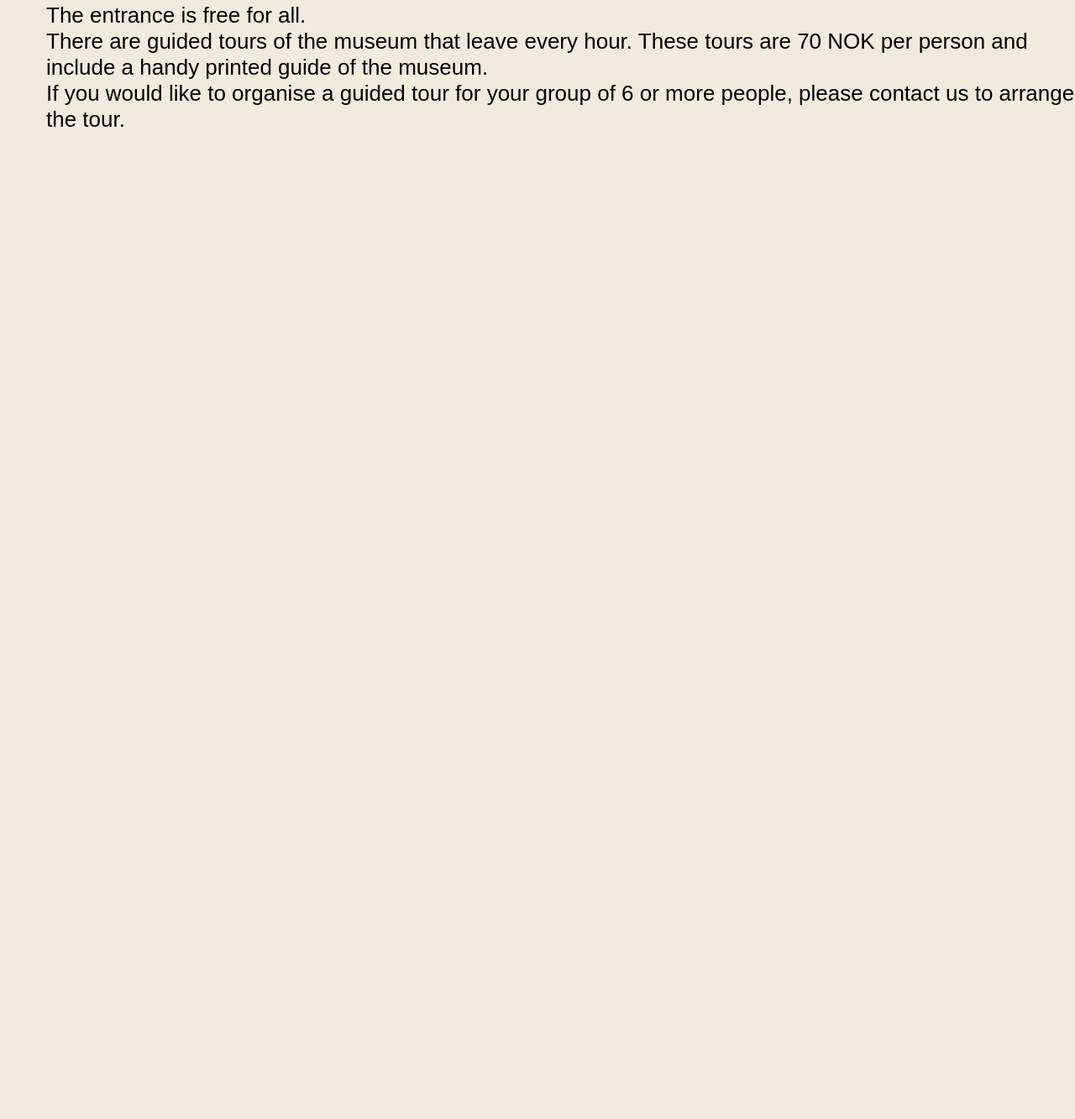
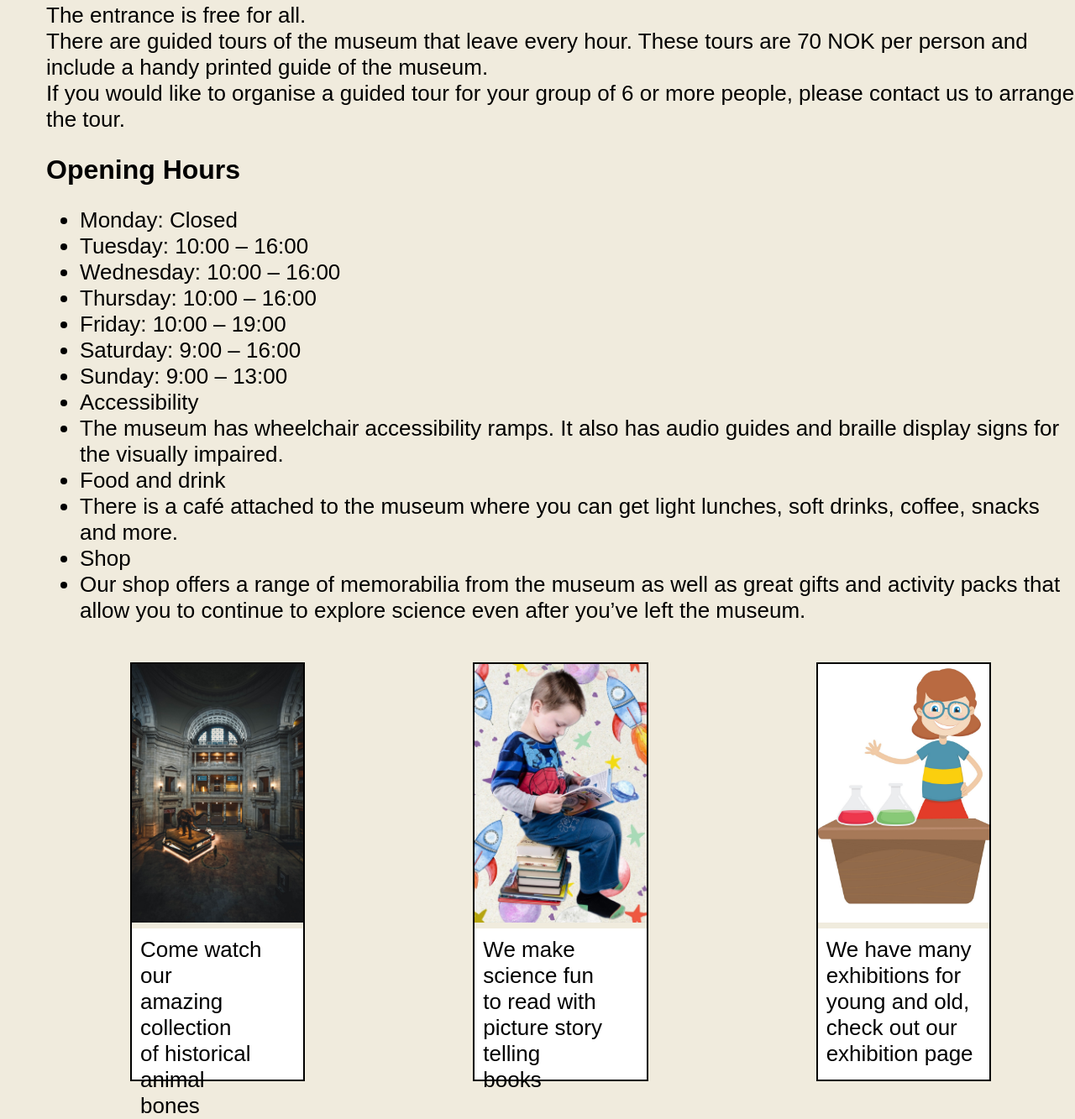
Before and after one commit to provan89/Exam, a plain HTML site: page index.html in a window 1280 px wide. Shown: the part 1366-2699 px from the top of the page at 84% size. Before the commit the page ends 1550 px from the top, so only its background shows below. Drawn offline with Linux system fonts and the light colour scheme.

Commit message:
Newest update. Homepage done

```diff
--- /dev/null
+++ b/exhibition.css
@@ -0,0 +1,48 @@
+body {
+    margin: 0;
+    font-family: Ek mukta, Arial, sans-serif;
+    background-color:#F0EBDD ;
+
+}
+h1{
+    font-size: 32px;
+    font-weight: bolder;
+}
+p{
+    font-size: 26px;
+}
+
+header {
+    display: flex;
+    justify-content: space-between;
+    align-items: center;
+    background-color: #9E811A;
+    padding: 10px 20px;
+
+}
+
+.logo img {
+    height: 8vh; /* Adjust as needed */
+}
+
+nav ul {
+    list-style: none;
+    padding: 0;
+    margin: 0;
+    display: flex;
+}
+
+nav ul li {
+    margin-left: 20px;
+}
+
+nav ul li a {
+    text-decoration: none;
+    color: #fff;
+    font-size: 32px;
+    margin-right: 50px;
+}
+
+nav ul li a:hover {
+    color: #007bff; /* Change hover color as needed */
+}
--- a/index.html
+++ b/index.html
@@ -13,10 +13,10 @@
         </div>
         <nav>
             <ul>
-                <li><a href="#exhibition">Exhibition</a></li>
-                <li><a href="#contact">Contact Us</a></li>
-                <li><a href="#contribution">Contribution</a></li>
-                <li><a href="#documents">Documents</a></li>
+                <li><a href="exhibition.html">Exhibition</a></li>
+                <li><a href="contact.html">Contact Us</a></li>
+                <li><a href="contribution.html">Contribution</a></li>
+                <li><a href="documents.html">Documents</a></li>
             </ul>
         </nav>
       </header>
@@ -54,5 +54,43 @@
             There are guided tours of the museum that leave every hour. These tours are 70 NOK per person and include a handy printed guide of the museum.<br>
             If you would like to organise a guided tour for your group of 6 or more people, please contact us to arrange the tour.</p>
     </div>
+    <div class="Opening">
+    <h1>Opening Hours</h1>
+</div>
+    <div class="Hours">
+        <ul>
+            <li>Monday: Closed</li>
+            <li>Tuesday: 10:00 – 16:00</li>
+            <li>Wednesday: 10:00 – 16:00</li>
+            <li>Thursday: 10:00 – 16:00</li>
+            <li>Friday: 10:00 – 19:00</li>
+            <li>Saturday: 9:00 – 16:00</li>
+            <li>Sunday: 9:00 – 13:00</li>
+            <li>Accessibility</li>
+            <li>The museum has wheelchair accessibility ramps. It also has audio guides and braille display signs for the visually impaired.</li>
+            <li>Food and drink</li>
+            <li>There is a café attached to the museum where you can get light lunches, soft drinks, coffee, snacks and more.</li>
+            <li>Shop</li>
+            <li>Our shop offers a range of memorabilia from the museum as well as great gifts and activity packs that allow you to continue to explore science even after you’ve left the museum.</li>
+        </ul>
+        <div class="image-container">
+            <div class="image-box">
+                <img src="Images/roberto-nickson-396152.jpg" alt="First Image">
+                <div class="image-text">Come watch our<br> amazing collection<br> of historical animal<br> bones</div>
+            </div>
+
+            <div class="image-box">
+                <img src="Images/reading-2762010_1280.jpg" alt="Second Image">
+                <div class="image-text">We make science fun <br> to read with <br> picture story telling <br> books</div>
+            </div>
+
+            <div class="image-box">
+                <img src="Images/teacher-2816112.jpg" alt="Third Image">
+                <div class="image-text">We have many <br> exhibitions for <br> young and old, <br> check out our <br> exhibition page</div>
+            </div>
+        </div>
+
+
+
 </body>
 </html>
--- a/style.css
+++ b/style.css
@@ -55,6 +55,7 @@ nav ul li a:hover {
     margin-top: 130px;
     margin-left: 55px;
     margin-right: 55px;
+    object-fit: cover;
 }
 
 .Museumlogo {
@@ -96,3 +97,39 @@ nav ul li a:hover {
 .entrance{
     padding-left: 55px;
 }
+
+.Opening{
+    padding-left: 55px;
+}
+
+.Hours{
+    padding-left: 55px;
+    font-size: 26px;
+}
+
+.image-container {
+    display: flex;
+    padding-top: 20px;
+    padding-bottom: 20px;
+
+}
+
+.image-box {
+    border: 2px solid black; /* Border around the entire box */
+    margin: 0 100px; /* Adjust as needed for spacing between boxes */
+    width: 255px; /* Adjust as needed */
+}
+
+.image-box img {
+    width: 100%;
+    height: 308px; /* Adjust as needed */
+    object-fit: cover;
+}
+
+.image-text {
+    background-color: #fff;
+    padding: 10px; /* Adjust as needed */
+    height: 180px; /* Adjust to create space for text */
+    box-sizing: border-box; /* Include padding in height calculation */
+    /* Style your text here */
+}
```
Also changed, not shown: exhibition.html (added, +25 -0 lines).
